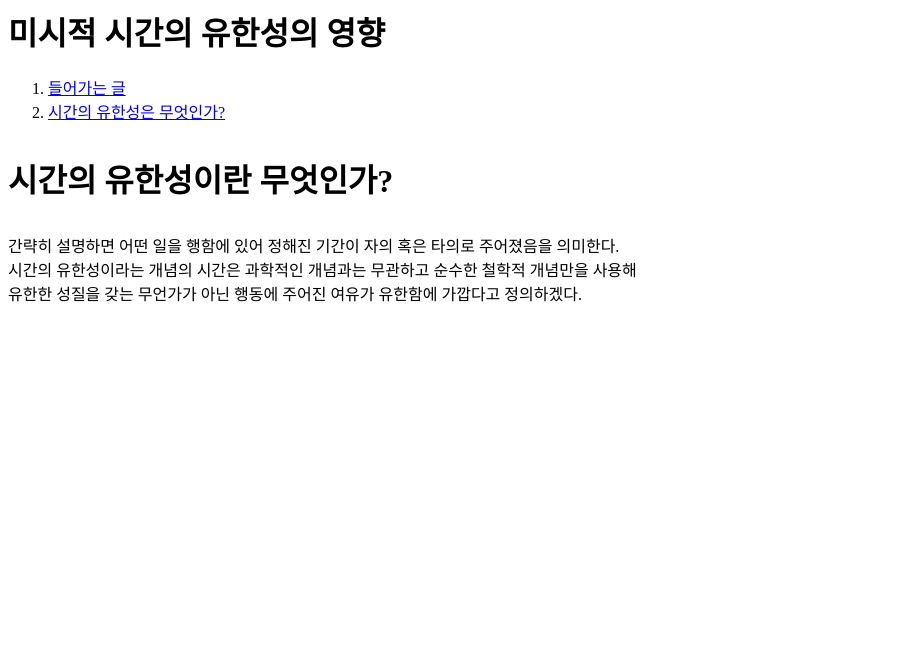
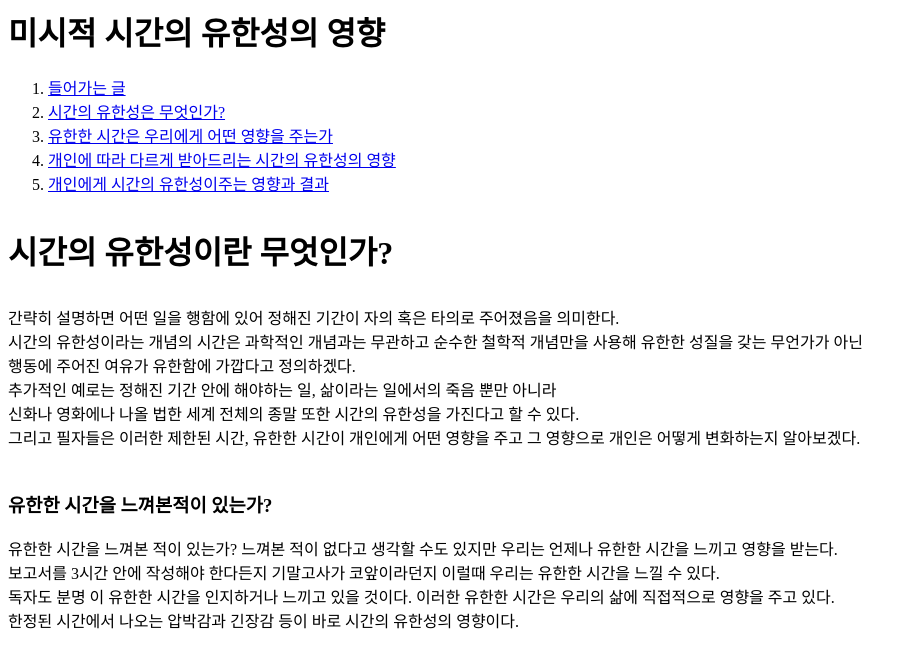
Before and after one commit to Doctorchan12/WEB, a plain HTML site: page 2.html in a window 1280 px wide. Shown: the whole page, without its empty margins (0-917 px from the left). Drawn offline with Linux system fonts and the light colour scheme.

Commit message:
Beta 1.5 version

```diff
--- a/2.html
+++ b/2.html
@@ -8,18 +8,30 @@
 <html>
 <head>
 <body>
-<ol>
-  <li><a href="1.html">들어가는 글</a></li>
-  <li><a href="2.html">시간의 유한성은 무엇인가?</a></li>
-</ol>
+  <ol>
+    <li><a href="1.html">들어가는 글</a></li>
+    <li><a href="2.html">시간의 유한성은 무엇인가?</a></li>
+    <li><a href="3.html">유한한 시간은 우리에게 어떤 영향을 주는가</a></li>
+    <li><a href="4.html">개인에 따라 다르게 받아드리는 시간의 유한성의 영향</a></li>
+    <li><a href="5.html">개인에게 시간의 유한성이주는 영향과 결과</a></li>
+  </ol>
 
 
 <h1><p>시간의 유한성이란 무엇인가?</p></h1>
  <p>간략히 설명하면 어떤 일을 행함에 있어 정해진 기간이 자의 혹은 타의로 주어졌음을
  의미한다.<br>시간의 유한성이라는 개념의 시간은 과학적인 개념과는 무관하고 순수한 철학적
- 개념만을 사용해<br>
- 유한한 성질을 갖는 무언가가 아닌
- 행동에 주어진 여유가 유한함에 가깝다고 정의하겠다. </p>
+ 개념만을 사용해 유한한 성질을 갖는 무언가가 아닌 <br>
+ 행동에 주어진 여유가 유한함에 가깝다고 정의하겠다.<br>
+ 추가적인 예로는 정해진 기간 안에 해야하는 일, 삶이라는 일에서의 죽음 뿐만 아니라<br>
+ 신화나 영화에나 나올 법한 세계 전체의 종말 또한 시간의 유한성을 가진다고 할 수 있다.<br>
+ 그리고 필자들은 이러한 제한된 시간, 유한한 시간이 개인에게 어떤 영향을 주고  그 영향으로 개인은 어떻게 변화하는지 알아보겠다.</p>
+
+ <h3><br>유한한 시간을 느껴본적이 있는가?<br></h3>
+ 유한한 시간을 느껴본 적이 있는가? 느껴본 적이 없다고 생각할 수도 있지만 우리는 언제나 유한한 시간을 느끼고 영향을 받는다. <br>
+ 보고서를 3시간 안에 작성해야 한다든지 기말고사가 코앞이라던지 이럴때 우리는 유한한 시간을 느낄 수 있다. <br>
+ 독자도 분명 이 유한한 시간을 인지하거나 느끼고 있을 것이다. 이러한 유한한 시간은 우리의 삶에 직접적으로 영향을 주고 있다.<br>
+ 한정된 시간에서 나오는 압박감과 긴장감 등이 바로 시간의 유한성의 영향이다.<br>
+
 </body>
 </head>
 </html>
```
Also changed, not shown: 1.html (+7 -4 lines), index.html (+3 -0 lines).
